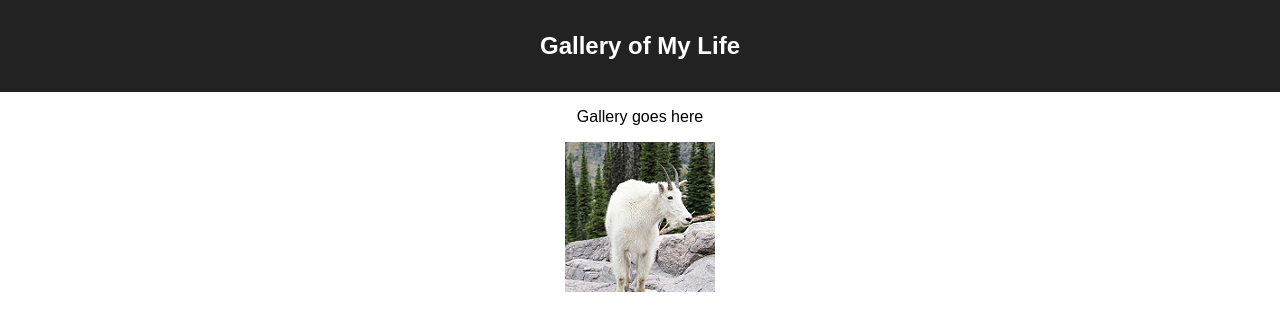
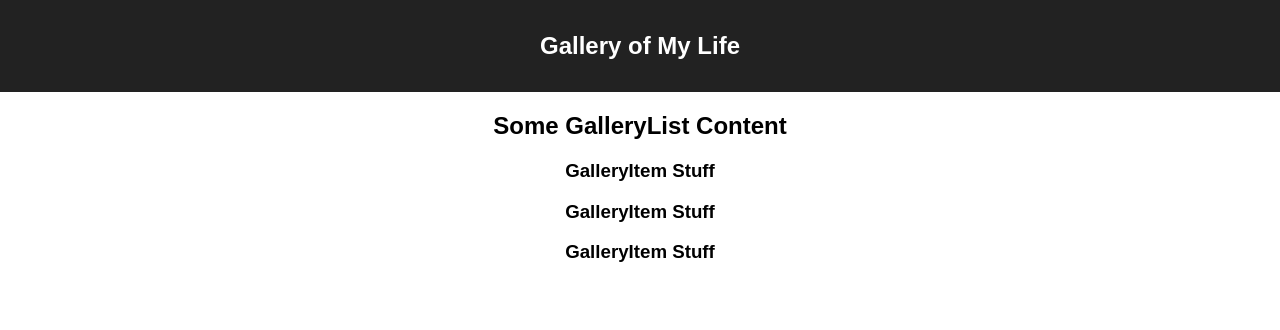
Before and after one commit to tadugan/weekend-react-gallery, a React (Create React App) app: page / in a window 1280 px wide. Shown: the top 330 px of the page. Built offline with nearby package versions, Linux system fonts and the light colour scheme.

Commit message:
Added basic component structure to GalleryList.jsx and GalleryItem.jsx.

```diff
--- a/src/components/App/App.jsx
+++ b/src/components/App/App.jsx
@@ -1,5 +1,8 @@
 import React from 'react';
 import './App.css';
+
+// Components
+import GalleryList from '../GalleryList/GalleryList.jsx';
 
 function App() {
     return (
@@ -7,8 +10,9 @@ function App() {
         <header className="App-header">
           <h1 className="App-title">Gallery of My Life</h1>
         </header>
-        <p>Gallery goes here</p>
-        <img src="images/goat_small.jpg"/>
+        <main>
+          <GalleryList />
+        </main>
       </div>
     );
 }
--- /dev/null
+++ b/src/components/GalleryItem/GalleryItem.jsx
@@ -0,0 +1,9 @@
+function GalleryItem() {
+    return (
+        <>
+            <h3>GalleryItem Stuff</h3>
+        </>
+    );
+}
+
+export default GalleryItem;
--- /dev/null
+++ b/src/components/GalleryList/GalleryList.jsx
@@ -0,0 +1,14 @@
+import GalleryItem from '../GalleryItem/GalleryItem.jsx';
+
+function GalleryList() {
+    return (
+        <>
+            <h2>Some GalleryList Content</h2>
+            <GalleryItem />
+            <GalleryItem />
+            <GalleryItem />
+        </>
+    );
+}
+
+export default GalleryList;
```
Also changed, not shown: checklist.txt, src/components/GalleryItem/GalleryItem.css (added), src/components/GalleryList/GalleryList.css (added), 1 other file (tests, documents, lock files or other folders).
